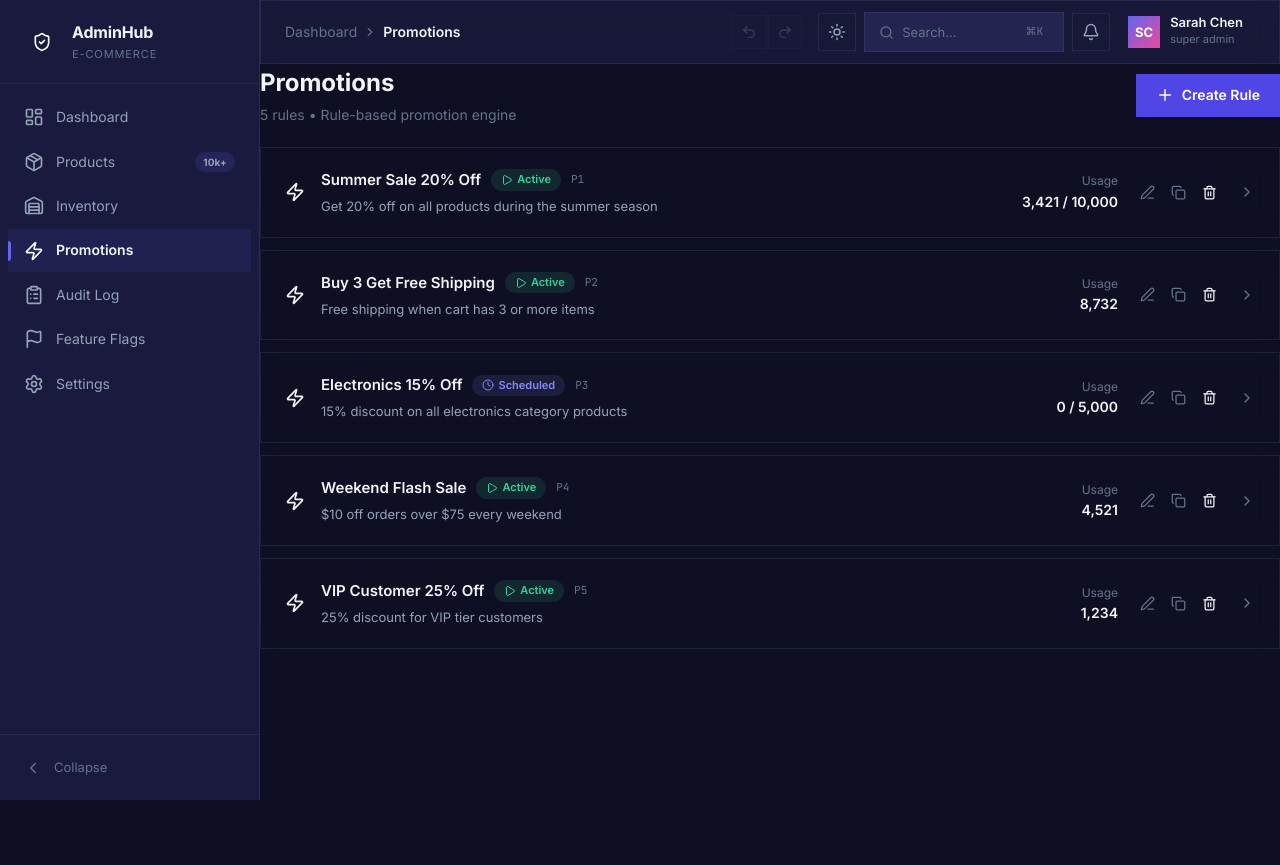
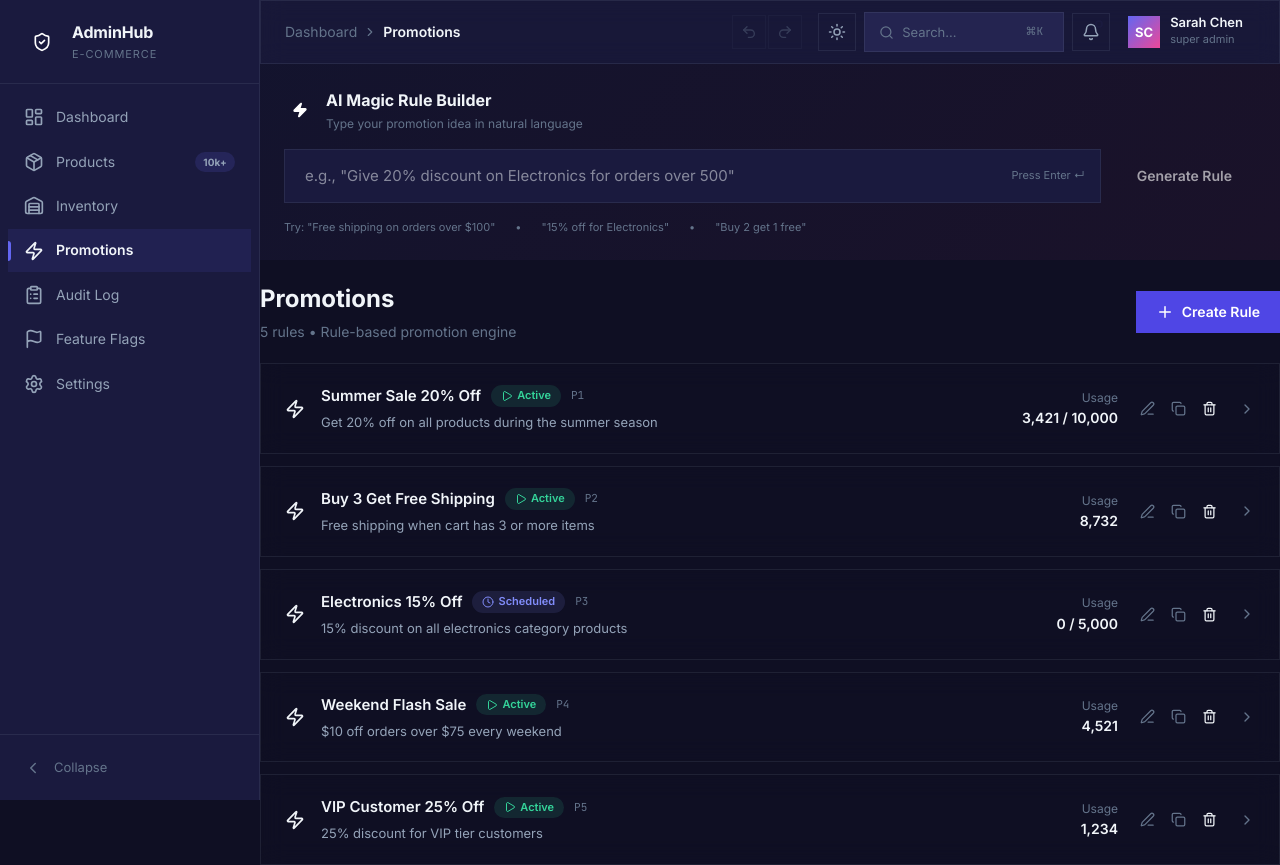
Before and after one commit to ayebe51/adminhub-ecommerce, a React (Vite) app: page /promotions in a window 1280 px wide. Before the commit the page ends 800 px from the top, so only its background shows below. Built offline with nearby package versions, Linux system fonts and the light colour scheme.

Commit message:
feat_ai_magic_rule_builder

```diff
--- a/src/features/promotions/PromotionsPage.tsx
+++ b/src/features/promotions/PromotionsPage.tsx
@@ -94,18 +94,22 @@ interface RuleBuilderModalProps {
   onClose: () => void;
   onSave: (rule: Partial<PromotionRule>) => void;
   editingRule?: PromotionRule | null;
+  initialData?: Partial<PromotionRule> | null;
 }
 
-const RuleBuilderModal: React.FC<RuleBuilderModalProps> = ({ isOpen, onClose, onSave, editingRule }) => {
-  const [name, setName] = useState(editingRule?.name || '');
-  const [description, setDescription] = useState(editingRule?.description || '');
+const RuleBuilderModal: React.FC<RuleBuilderModalProps> = ({ isOpen, onClose, onSave, editingRule, initialData }) => {
+  const [name, setName] = useState(editingRule?.name || initialData?.name || '');
+  const [description, setDescription] = useState(editingRule?.description || initialData?.description || '');
   const [conditions, setConditions] = useState<Condition[]>(
-    editingRule?.conditions?.conditions?.filter((c): c is Condition => 'type' in c) || []
+    editingRule?.conditions?.conditions?.filter((c): c is Condition => 'type' in c) ||
+    initialData?.conditions?.conditions?.filter((c): c is Condition => 'type' in c) || []
   );
-  const [conditionOp, setConditionOp] = useState<'AND' | 'OR'>(editingRule?.conditions?.operator || 'AND');
-  const [actions, setActions] = useState<PromotionAction[]>(editingRule?.actions || []);
-  const [startDate, setStartDate] = useState(editingRule?.schedule?.startDate?.slice(0, 10) || '');
-  const [endDate, setEndDate] = useState(editingRule?.schedule?.endDate?.slice(0, 10) || '');
+  const [conditionOp, setConditionOp] = useState<'AND' | 'OR'>(
+    editingRule?.conditions?.operator || initialData?.conditions?.operator || 'AND'
+  );
+  const [actions, setActions] = useState<PromotionAction[]>(editingRule?.actions || initialData?.actions || []);
+  const [startDate, setStartDate] = useState(editingRule?.schedule?.startDate?.slice(0, 10) || initialData?.schedule?.startDate?.slice(0, 10) || '');
+  const [endDate, setEndDate] = useState(editingRule?.schedule?.endDate?.slice(0, 10) || initialData?.schedule?.endDate?.slice(0, 10) || '');
 
   // Preview
   const [showPreview, setShowPreview] = useState(false);
@@ -418,7 +422,79 @@ export const PromotionsPage: React.FC = () => {
   const [loading, setLoading] = useState(true);
   const [showBuilder, setShowBuilder] = useState(false);
   const [editingRule, setEditingRule] = useState<PromotionRule | null>(null);
+  const [initialData, setInitialData] = useState<Partial<PromotionRule> | null>(null);
   const [expandedId, setExpandedId] = useState<string | null>(null);
+  const [aiInput, setAiInput] = useState('');
+  const [isAiProcessing, setIsAiProcessing] = useState(false);
+
+  const parseNaturalLanguage = (text: string): Partial<PromotionRule> => {
+    const t = text.toLowerCase();
+    const rule: Partial<PromotionRule> = {
+      name: text,
+      description: 'Generated by AI Magic Box',
+      conditions: { operator: 'AND', conditions: [] },
+      actions: [],
+      schedule: { startDate: new Date().toISOString(), endDate: null, timezone: 'UTC', isRecurring: false, recurringDays: [], recurringStartTime: null, recurringEndTime: null },
+    };
+
+    // Parse Actions
+    if (t.includes('%') || t.includes('percent')) {
+      const match = t.match(/(\d+)\s*(%)|(percent)/);
+      if (match) {
+        rule.actions?.push({
+          id: uuid(), type: 'percentage_discount', value: parseInt(match[1]),
+          target: 'order', targetProductIds: [], targetCategoryIds: [], maxDiscount: null
+        });
+      }
+    } else if (t.includes('$') || t.includes('off')) {
+      const match = t.match(/\$(\d+)|(\d+)\s*off/);
+      if (match) {
+        rule.actions?.push({
+          id: uuid(), type: 'fixed_discount', value: parseInt(match[1] || match[2]),
+          target: 'order', targetProductIds: [], targetCategoryIds: [], maxDiscount: null
+        });
+      }
+    } else if (t.includes('free shipping')) {
+      rule.actions?.push({ id: uuid(), type: 'free_shipping', value: 0, target: 'shipping', targetProductIds: [], targetCategoryIds: [], maxDiscount: null });
+    }
+
+    // Parse Conditions
+    if (t.includes('over') || t.includes('above') || t.includes('more than')) {
+      const match = t.match(/(?:over|above|more than)\s*(?:\$)?\s*(\d+)/);
+      if (match) {
+        (rule.conditions?.conditions as Condition[]).push({
+          id: uuid(), type: 'cart_total', field: 'subtotal', operator: 'greater_than', value: parseInt(match[1])
+        });
+      }
+    }
+
+    // Parse Category
+    const categories = ['Electronics', 'Clothing', 'Home', 'Beauty', 'Sports'];
+    for (const cat of categories) {
+      if (t.includes(cat.toLowerCase())) {
+        (rule.conditions?.conditions as Condition[]).push({
+          id: uuid(), type: 'product_category', field: 'category', operator: 'equals', value: cat
+        });
+      }
+    }
+
+    return rule;
+  };
+
+  const handleAiSubmit = (e: React.FormEvent) => {
+    e.preventDefault();
+    if (!aiInput.trim()) return;
+
+    setIsAiProcessing(true);
+    setTimeout(() => {
+      const parsed = parseNaturalLanguage(aiInput);
+      setInitialData(parsed);
+      setEditingRule(null);
+      setShowBuilder(true);
+      setAiInput('');
+      setIsAiProcessing(false);
+    }, 800);
+  };
 
   const loadPromotions = useCallback(async () => {
     setLoading(true);
@@ -450,6 +526,90 @@ export const PromotionsPage: React.FC = () => {
 
   return (
     <div style={{ display: 'flex', flexDirection: 'column', gap: '20px' }}>
+      {/* AI Magic Box */}
+      <div
+        style={{
+          padding: '24px',
+          borderRadius: 'var(--radius-2xl)',
+          border: '1px solid var(--color-brand-300)',
+          background: 'linear-gradient(135deg, rgba(99, 102, 241, 0.05), rgba(236, 72, 153, 0.05))',
+          boxShadow: 'var(--shadow-glow)',
+          display: 'flex',
+          flexDirection: 'column',
+          gap: '16px',
+        }}
+      >
+        <div style={{ display: 'flex', alignItems: 'center', gap: '10px' }}>
+          <div style={{
+            width: '32px', height: '32px', borderRadius: '50%',
+            background: 'linear-gradient(135deg, var(--color-brand-500), var(--color-text-danger))',
+            display: 'flex', alignItems: 'center', justifyContent: 'center', color: 'white'
+          }}>
+            <Zap size={16} fill="white" />
+          </div>
+          <div>
+            <h2 style={{ fontSize: '16px', fontWeight: 700, color: 'var(--color-text-primary)', margin: 0 }}>AI Magic Rule Builder</h2>
+            <p style={{ fontSize: '12px', color: 'var(--color-text-tertiary)', margin: 0 }}>Type your promotion idea in natural language</p>
+          </div>
+        </div>
+
+        <form onSubmit={handleAiSubmit} style={{ display: 'flex', gap: '12px' }}>
+          <div style={{ flex: 1, position: 'relative' }}>
+            <input
+              type="text"
+              placeholder='e.g., "Give 20% discount on Electronics for orders over 500"'
+              value={aiInput}
+              onChange={(e) => setAiInput(e.target.value)}
+              style={{
+                width: '100%',
+                padding: '14px 20px',
+                borderRadius: 'var(--radius-xl)',
+                border: '1px solid var(--color-border-primary)',
+                background: 'var(--color-surface-secondary)',
+                color: 'var(--color-text-primary)',
+                fontSize: '15px',
+                outline: 'none',
+                transition: 'all 0.2s ease',
+              }}
+              onFocus={(e) => e.currentTarget.style.borderColor = 'var(--color-brand-500)'}
+              onBlur={(e) => e.currentTarget.style.borderColor = 'var(--color-border-primary)'}
+            />
+            <div style={{
+              position: 'absolute', right: '16px', top: '50%', transform: 'translateY(-50%)',
+              fontSize: '11px', color: 'var(--color-text-tertiary)', pointerEvents: 'none'
+            }}>
+              Press Enter ↵
+            </div>
+          </div>
+          <button
+            type="submit"
+            disabled={isAiProcessing || !aiInput.trim()}
+            style={{
+              padding: '0 24px',
+              borderRadius: 'var(--radius-xl)',
+              border: 'none',
+              background: 'linear-gradient(135deg, var(--color-brand-600), var(--color-text-danger))',
+              color: 'white',
+              fontSize: '14px',
+              fontWeight: 600,
+              cursor: 'pointer',
+              opacity: (isAiProcessing || !aiInput.trim()) ? 0.6 : 1,
+              transition: 'transform var(--transition-fast)',
+            }}
+          >
+            {isAiProcessing ? 'Processing...' : 'Generate Rule'}
+          </button>
+        </form>
+
+        <div style={{ display: 'flex', gap: '20px', fontSize: '11px', color: 'var(--color-text-tertiary)' }}>
+          <span>Try: "Free shipping on orders over $100"</span>
+          <span>•</span>
+          <span>"15% off for Electronics"</span>
+          <span>•</span>
+          <span>"Buy 2 get 1 free"</span>
+        </div>
+      </div>
+
       {/* Header */}
       <div style={{ display: 'flex', justifyContent: 'space-between', alignItems: 'center' }}>
         <div>
@@ -580,10 +740,12 @@ export const PromotionsPage: React.FC = () => {
       </div>
 
       <RuleBuilderModal
+        key={showBuilder ? `open-${editingRule?.id || initialData?.name || 'new'}` : 'closed'}
         isOpen={showBuilder}
-        onClose={() => { setShowBuilder(false); setEditingRule(null); }}
+        onClose={() => { setShowBuilder(false); setEditingRule(null); setInitialData(null); }}
         onSave={handleSave}
         editingRule={editingRule}
+        initialData={initialData}
       />
     </div>
   );
```
